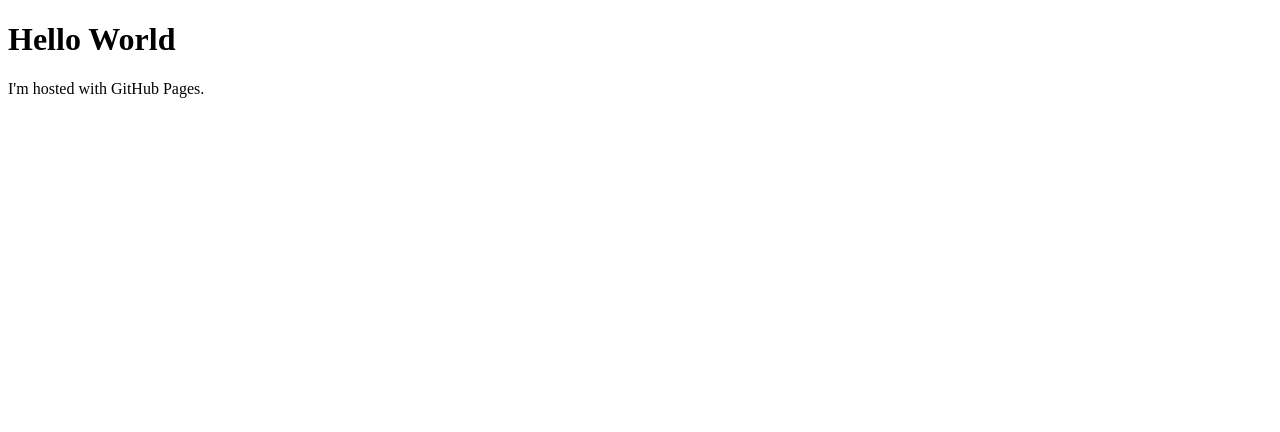
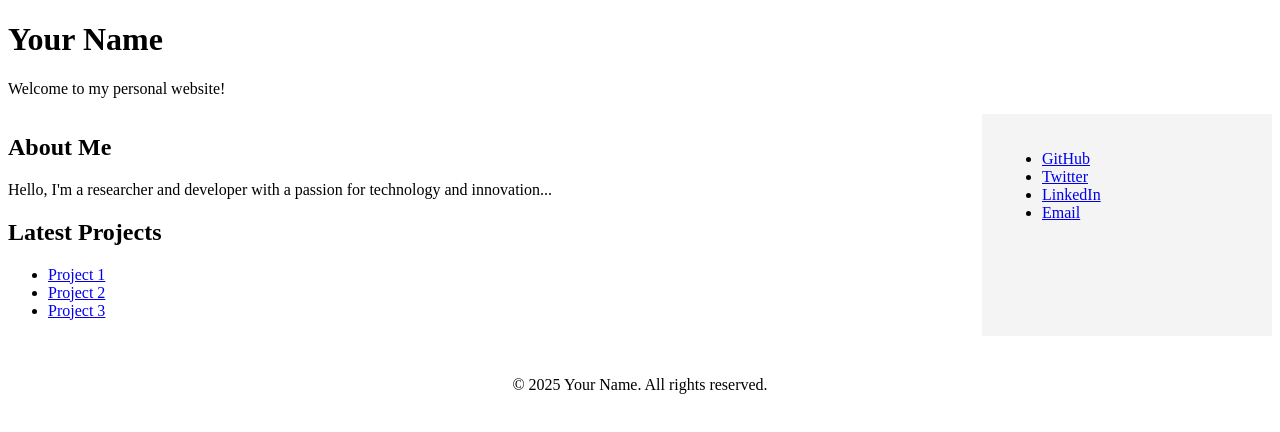
Before and after one commit to garytingley/garytingley.github.io, a plain HTML site: page index.html in a window 1280 px wide. Drawn offline with Linux system fonts and the light colour scheme.

Commit message:
Update index.html

```diff
--- a/index.html
+++ b/index.html
@@ -1,7 +1,69 @@
-<!DOCTYPE html>
-<html>
+<!doctype html>
+<html lang="en" class="no-js">
+<head>
+    <meta charset="utf-8">
+    <title>Your Name</title>
+    <meta property="og:locale" content="en-US">
+    <meta property="og:site_name" content="Your Name">
+    <meta property="og:title" content="Your Name">
+    <link rel="canonical" href="https://username.github.io/">
+    <meta property="og:url" content="https://username.github.io/">
+    <meta property="og:description" content="Your short bio or description">
+    <meta name="twitter:site" content="@yourusername">
+    <meta name="twitter:title" content="Your Name">
+    <meta name="twitter:description" content="Your short bio or description">
+    <meta name="twitter:url" content="https://username.github.io/">
+    <meta name="twitter:card" content="summary">
+    <meta name="viewport" content="width=device-width, initial-scale=1.0">
+
+    <link rel="stylesheet" href="styles.css"> <!-- Link to external CSS file -->
+
+    <!-- Add your custom styles or icons here -->
+</head>
 <body>
-<h1>Hello World</h1>
-<p>I'm hosted with GitHub Pages.</p>
+    <header>
+        <div class="header-content">
+            <h1>Your Name</h1>
+            <p>Welcome to my personal website!</p>
+        </div>
+    </header>
+
+    <div id="main-content" style="display: flex;">
+        <!-- Main Content -->
+        <div class="content">
+            <section>
+                <h2>About Me</h2>
+                <p>Hello, I'm a researcher and developer with a passion for technology and innovation...</p>
+            </section>
+
+            <section>
+                <h2>Latest Projects</h2>
+                <ul>
+                    <li><a href="#">Project 1</a></li>
+                    <li><a href="#">Project 2</a></li>
+                    <li><a href="#">Project 3</a></li>
+                </ul>
+            </section>
+        </div>
+
+        <!-- Right-aligned Menu -->
+        <div class="sidebar" style="margin-left: auto; padding: 20px; background: #f4f4f4; width: 250px;">
+            <nav id="site-nav">
+                <ul>
+                    <li><a href="https://github.com/yourusername">GitHub</a></li>
+                    <li><a href="https://twitter.com/yourusername">Twitter</a></li>
+                    <li><a href="https://www.linkedin.com/in/yourname">LinkedIn</a></li>
+                    <li><a href="mailto:your.email@example.com">Email</a></li>
+                </ul>
+            </nav>
+        </div>
+    </div>
+
+    <footer style="text-align: center; margin-top: 40px;">
+        <p>&copy; 2025 Your Name. All rights reserved.</p>
+    </footer>
+
+    <!-- Optional JavaScript -->
+    <script src="scripts.js"></script> <!-- Link to external JS file -->
 </body>
 </html>
```
